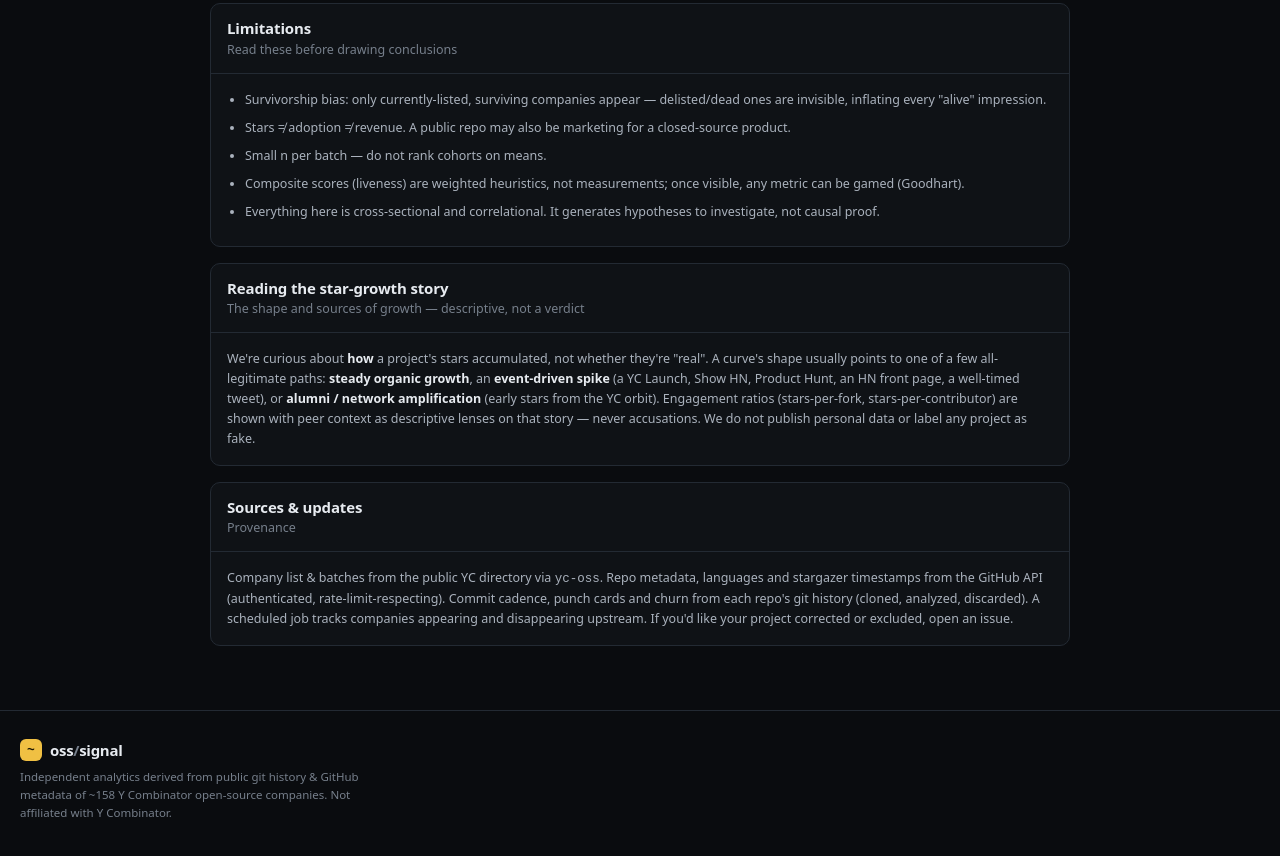
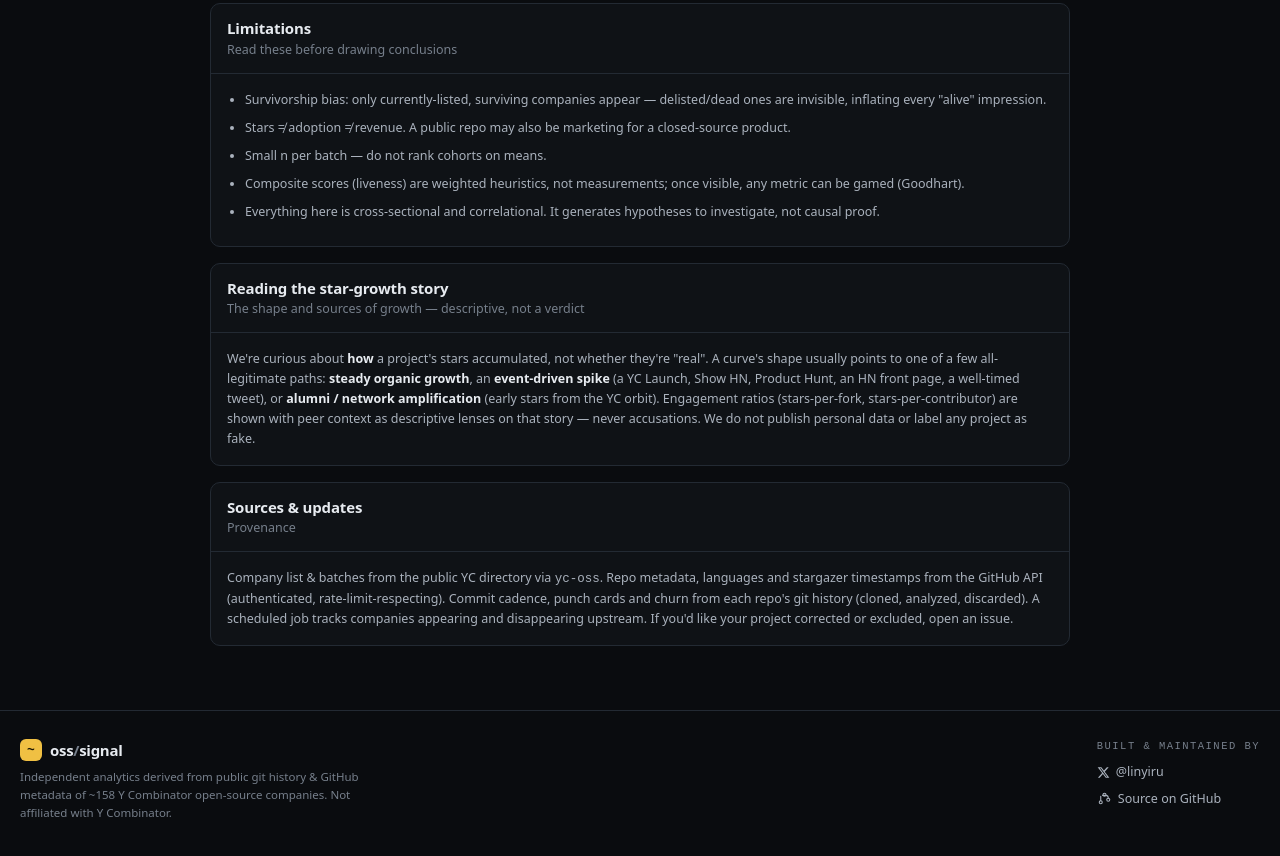
Before and after one commit to linyiru/yc-oss-analytics, an Astro site in the folder web/: page /methodology in a window 1280 px wide. Shown: the part 980-1836 px from the top of the page. Built offline with nearby package versions, Linux system fonts and the light colour scheme; Astro itself is replaced by a stand-in of ours.

Commit message:
chore(web): remove stray yc-oss nav link; add author + source links to footer
- drop the navbar GitHub icon that pointed at github.com/yc-oss (the data source org)
- footer now credits @linyiru (x.com) and links the project source repo

```diff
--- a/web/src/components/kit.jsx
+++ b/web/src/components/kit.jsx
@@ -82,6 +82,11 @@ export const IconGlobe = (p) => <Icon {...p} d={<><circle cx="12" cy="12" r="9"
 export const IconGit = (p) => <Icon {...p} d={<><circle cx="12" cy="6" r="2.4" /><circle cx="6" cy="18" r="2.4" /><circle cx="18" cy="14" r="2.4" /><path d="M18 11.6V11a4 4 0 0 0-4-4H9M6 8.4v7.2" /></>} />;
 export const IconStar = (p) => <Icon {...p} d={<path d="m12 3 2.8 5.7 6.2.9-4.5 4.4 1 6.2-5.5-2.9-5.5 2.9 1-6.2L3 9.6l6.2-.9Z" />} />;
 export const IconExt = (p) => <Icon {...p} size={13} d={<><path d="M7 17 17 7M9 7h8v8" /></>} />;
+export const IconX = ({ size = 13 }) => (
+  <svg width={size} height={size} viewBox="0 0 24 24" fill="currentColor" style={{ display: 'block', flex: '0 0 auto' }}>
+    <path d="M18.244 2.25h3.308l-7.227 8.26 8.502 11.24H16.17l-5.214-6.817L4.99 21.75H1.68l7.73-8.835L1.254 2.25H8.08l4.713 6.231zm-1.161 17.52h1.833L7.084 4.126H5.117z" />
+  </svg>
+);
 
 /* ---------- shell ---------- */
 export function Logo() {
@@ -134,7 +139,6 @@ export function TopNav({ active = 'directory', count = 158 }) {
         <div className="row gap-2">
           <span className="badge mono" style={{ color: 'var(--text-3)', borderColor: 'var(--border)' }}><i className="dot" style={{ background: 'var(--evergreen)' }}></i>{count} repos · live</span>
           <LangSwitcher /><ThemeToggle />
-          <a className="btn btn--icon" href="https://github.com/yc-oss" aria-label="GitHub"><IconGit /></a>
         </div>
       </div>
     </header>
@@ -173,10 +177,15 @@ export function Section({ title, sub, right, children, style }) {
 export function Footer() {
   return (
     <footer style={{ borderTop: '1px solid var(--border)', marginTop: 'var(--sp-12)', padding: '28px 0 48px' }}>
-      <div className="wrap row spread" style={{ flexWrap: 'wrap', gap: 16, alignItems: 'flex-start' }}>
+      <div className="wrap row spread" style={{ flexWrap: 'wrap', gap: '24px 40px', alignItems: 'flex-start' }}>
         <div className="col gap-2" style={{ maxWidth: 380 }}>
           <Logo />
           <p className="faint" style={{ fontSize: 'var(--fs-xs)', lineHeight: 1.6 }}>Independent analytics derived from public git history & GitHub metadata of ~158 Y Combinator open-source companies. Not affiliated with Y Combinator.</p>
+        </div>
+        <div className="col gap-3" style={{ alignItems: 'flex-start' }}>
+          <span className="eyebrow">Built &amp; maintained by</span>
+          <a className="foot-link row gap-2" href="https://x.com/linyiru" target="_blank" rel="noreferrer"><IconX /> @linyiru</a>
+          <a className="foot-link row gap-2" href="https://github.com/linyiru/yc-oss-analytics" target="_blank" rel="noreferrer"><IconGit /> Source on GitHub</a>
         </div>
       </div>
     </footer>
--- a/web/src/styles/app.css
+++ b/web/src/styles/app.css
@@ -120,3 +120,7 @@
 .pb-echo-item cite a { color: var(--text-2); text-decoration: none; border-bottom: 1px solid var(--border-2); }
 .pb-echo-item cite a:hover { color: var(--accent-text); border-color: var(--accent); }
 .pb-lesson + .pb-lesson { margin-top: 9px; }
+
+/* footer author/source links */
+.foot-link { font-size: var(--fs-sm); color: var(--text-2); text-decoration: none; transition: color .12s var(--ease); }
+.foot-link:hover { color: var(--accent-text); }
```
